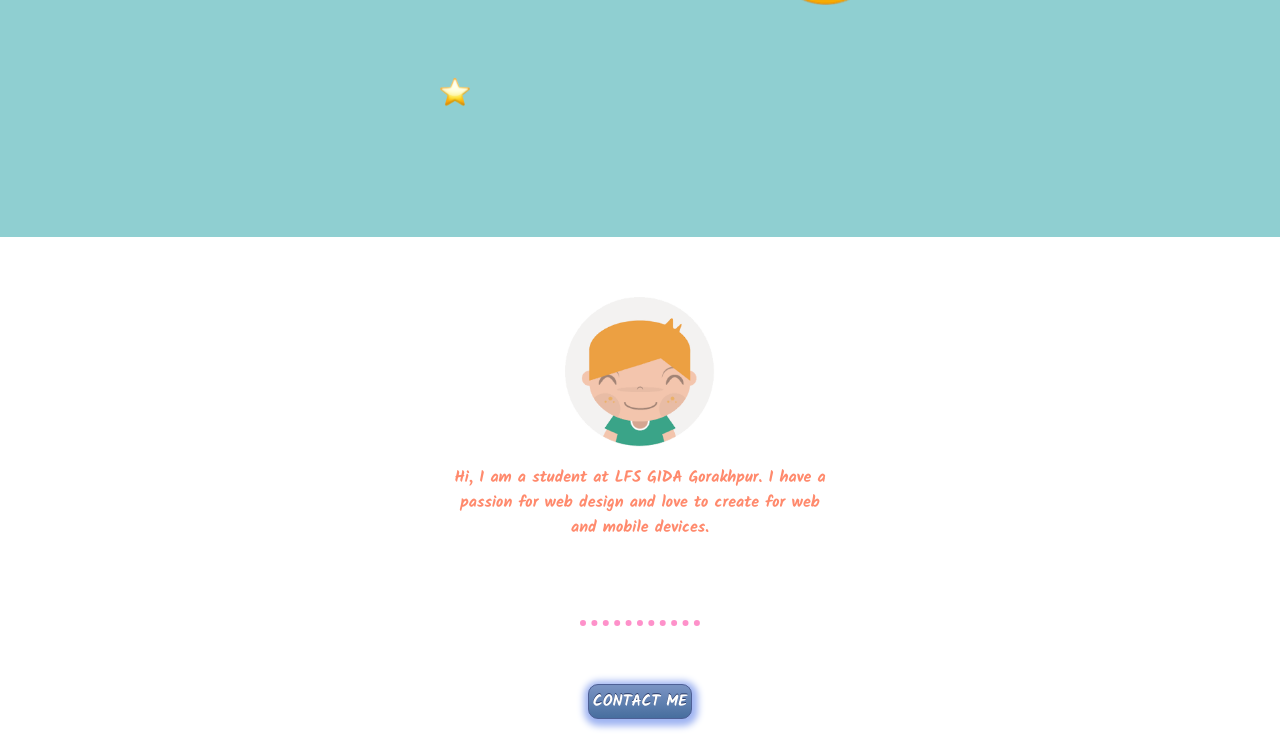
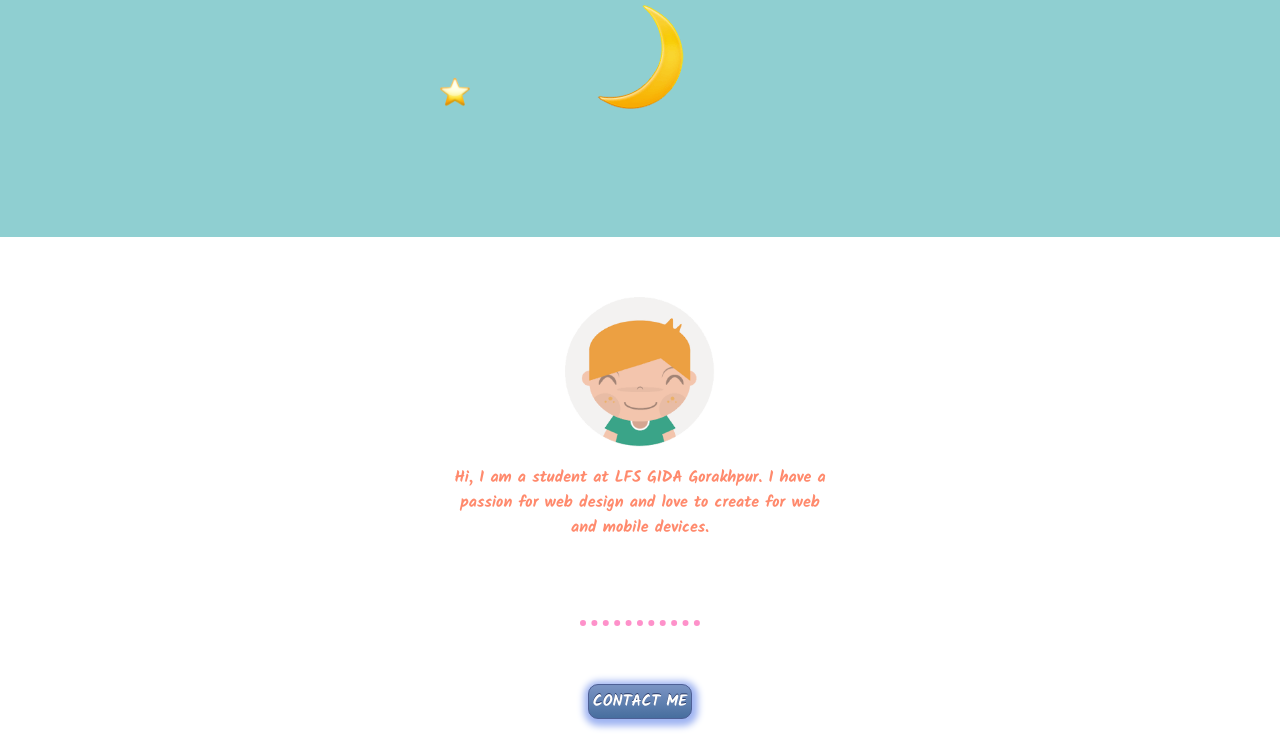
Before and after one commit to shashank1215/divyanshu, a plain HTML site: page index.html in a window 1280 px wide. Shown: the part 363-1119 px from the top of the page. Drawn offline with Linux system fonts and the light colour scheme.

Commit message:
Update styles.css

```diff
--- a/styles.css
+++ b/styles.css
@@ -12,15 +12,6 @@ h1 {
 .top {
   background-color: #8fcfd1;
   height: 600px;
-}
-
-
-.moon {
-  height: 120px;
-  width: 120px;
-  position: absolute;
-  right: 30%;
-  top: 250px;
 }
 
 .topcloud {
```
